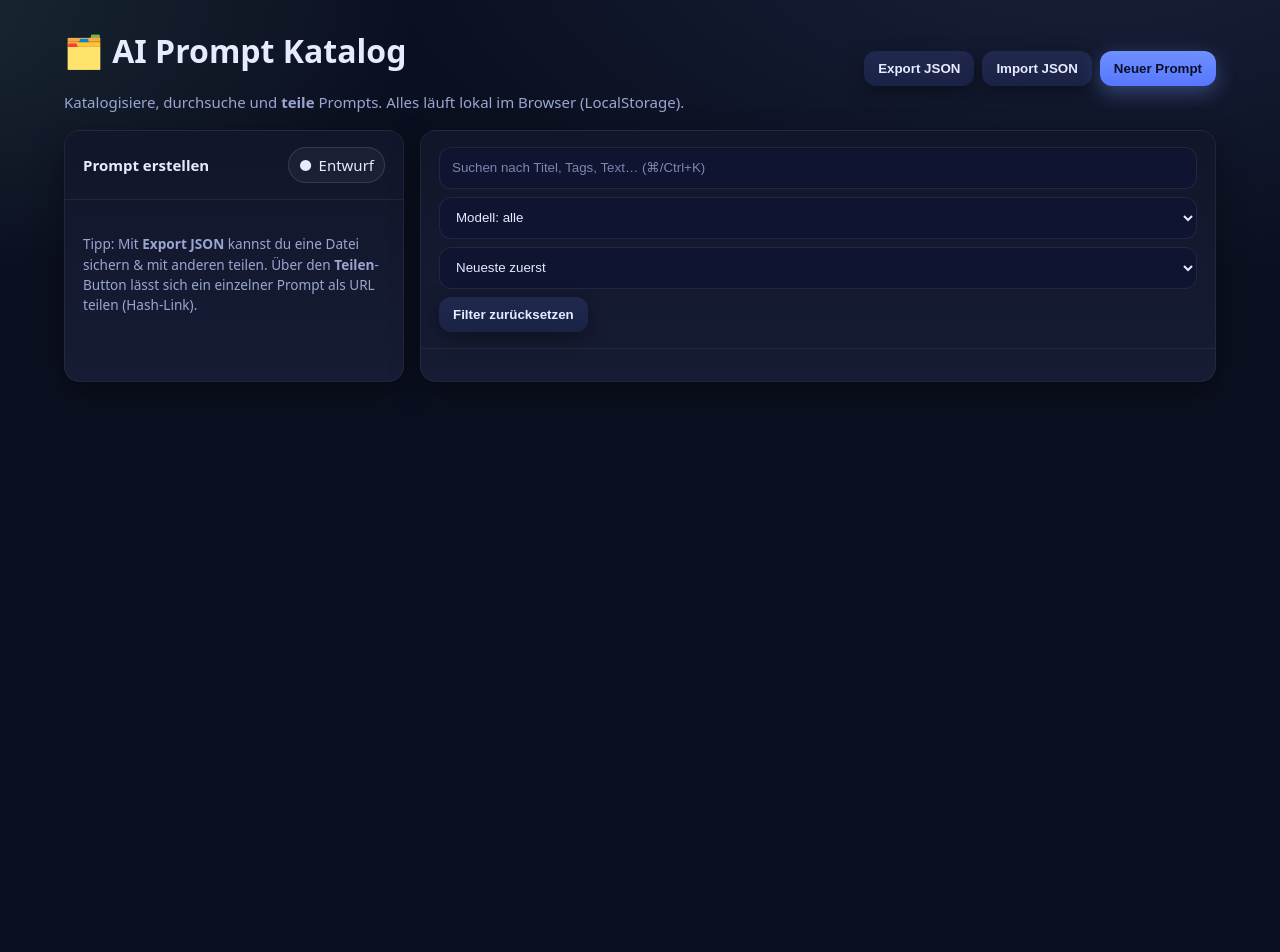
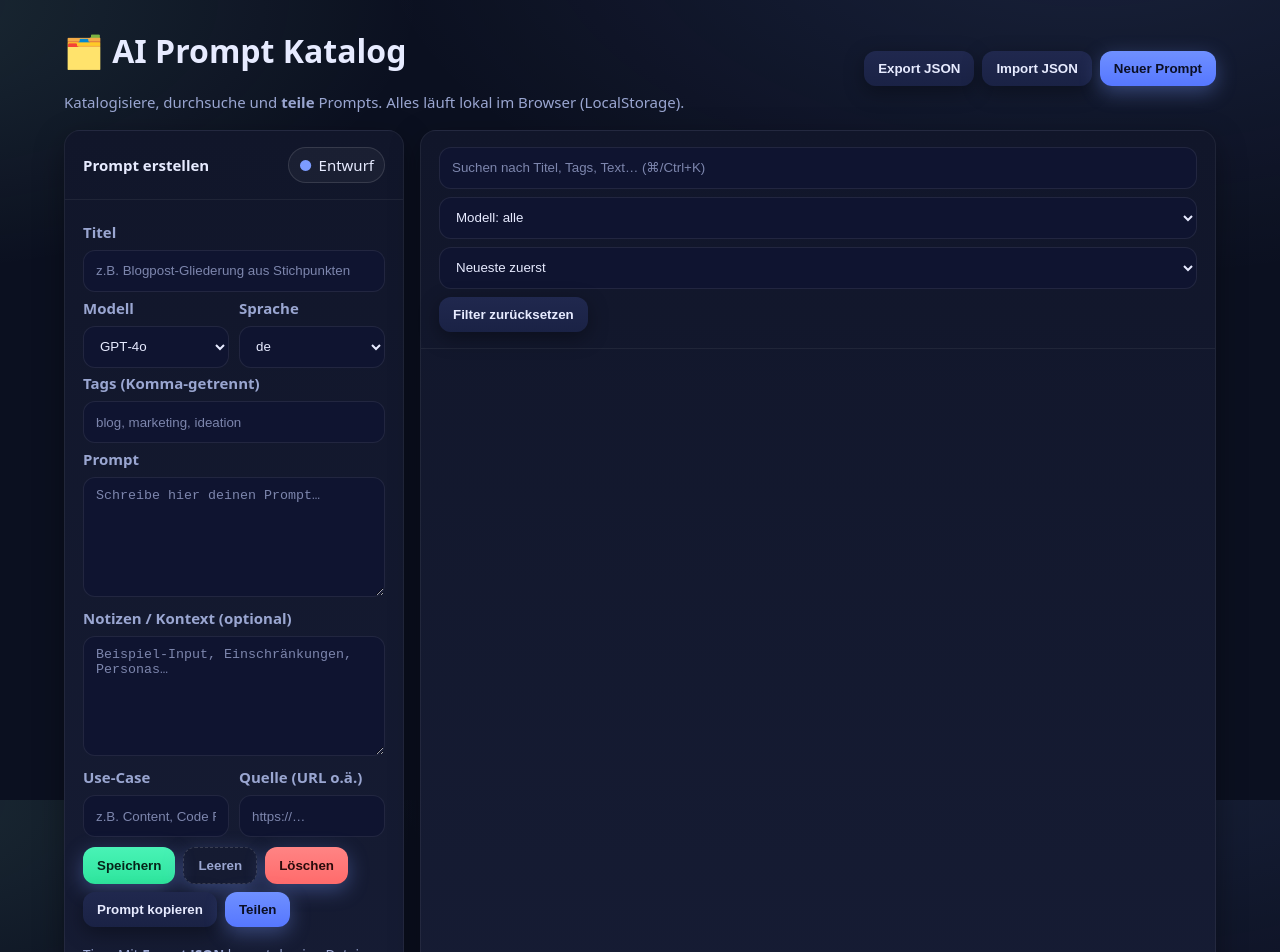
Before and after one commit to BirdyDevs/promt-library, a React (Create React App) app in the folder frontend/: page / in a window 1280 px wide. Shown: the top 952 px of the page. Before the commit the page ends 800 px from the top, so only its background shows below. Built offline with nearby package versions, Linux system fonts and the light colour scheme.

Commit message:
feat: add PromptForm component for managing prompts with save, delete, and share functionalities

```diff
--- a/frontend/src/App.js
+++ b/frontend/src/App.js
@@ -1,25 +1,89 @@
 
 import React, { useState } from 'react';
 import './App.css';
+
 import Toolbar from './Toolbar';
-import { usePrompts } from './hooks';
+import PromptForm from './PromptForm';
+import { usePrompts, now, uid } from './hooks';
+
 
 function App() {
-  // Prompts-Logik (wird später erweitert)
   const { prompts, setPrompts, upsert, remove, reset } = usePrompts();
+  const [current, setCurrent] = useState(null); // aktueller Prompt im Formular
+  const [status, setStatus] = useState({ label: 'Entwurf', kind: 'neutral' });
 
-  // Toolbar-Handler (Platzhalter)
+  // Toolbar-Handler
   const handleExport = () => {
-    // TODO: Export-Logik
-    alert('Export!');
+    const data = JSON.stringify(prompts, null, 2);
+    const blob = new Blob([data], { type: 'application/json' });
+    const a = document.createElement('a');
+    a.href = URL.createObjectURL(blob);
+    a.download = 'prompts.json';
+    a.click();
+    URL.revokeObjectURL(a.href);
   };
   const handleImport = () => {
-    // TODO: Import-Logik
-    alert('Import!');
+    const input = document.createElement('input');
+    input.type = 'file';
+    input.accept = '.json,application/json';
+    input.onchange = async () => {
+      const file = input.files[0];
+      if (!file) return;
+      const text = await file.text();
+      try {
+        const arr = JSON.parse(text);
+        const nowIso = now();
+        const items = Array.isArray(arr) ? arr : [];
+        const existing = prompts;
+        for (const it of items) {
+          const dup = existing.find(x => x.title === it.title && x.prompt === it.prompt);
+          it.id = dup ? dup.id : uid();
+          it.createdAt = dup ? dup.createdAt : nowIso;
+          it.updatedAt = nowIso;
+          upsert(it);
+        }
+        setStatus({ label: `Import abgeschlossen (${items.length}) ✅`, kind: 'ok' });
+      } catch {
+        setStatus({ label: 'Ungültige Datei ❌', kind: 'warn' });
+      }
+    };
+    input.click();
   };
   const handleNew = () => {
-    // TODO: Formular leeren
-    alert('Neuer Prompt!');
+    setCurrent(null);
+    setStatus({ label: 'Entwurf', kind: 'neutral' });
+  };
+
+  // PromptForm-Handler
+  const handleSave = (item) => {
+    upsert(item);
+    setCurrent(item);
+    setStatus({ label: 'Gespeichert', kind: 'ok' });
+  };
+  const handleDelete = (id) => {
+    if (!id) return;
+    if (window.confirm('Diesen Prompt wirklich löschen?')) {
+      remove(id);
+      setCurrent(null);
+      setStatus({ label: 'Gelöscht', kind: 'warn' });
+    }
+  };
+  const handleCopy = (text) => {
+    if (!text) return;
+    navigator.clipboard?.writeText(text).then(() => setStatus({ label: 'Prompt kopiert ✅', kind: 'ok' }));
+  };
+  const handleShare = (item) => {
+    if (!item.title || !item.prompt) {
+      setStatus({ label: 'Bitte Titel & Prompt ausfüllen.', kind: 'warn' });
+      return;
+    }
+    const payload = encodeURIComponent(btoa(unescape(encodeURIComponent(JSON.stringify(item)))));
+    const url = window.location.origin + window.location.pathname + '#share=' + payload;
+    navigator.clipboard?.writeText(url).then(() => setStatus({ label: 'Link in Zwischenablage.', kind: 'ok' }));
+  };
+  const handleReset = () => {
+    setCurrent(null);
+    setStatus({ label: 'Entwurf', kind: 'neutral' });
   };
 
   return (
@@ -36,11 +100,21 @@ function App() {
         {/* Editor links */}
         <section className="card" id="editor">
           <div className="card-header">
-            <strong id="form-title">Prompt erstellen</strong>
-            <div className="pill"><span id="status-dot">●</span><span id="status-text">Entwurf</span></div>
+            <strong id="form-title">{current ? 'Prompt bearbeiten' : 'Prompt erstellen'}</strong>
+            <div className="pill"><span id="status-dot" style={{ color: status.kind === 'ok' ? 'var(--ok)' : status.kind === 'warn' ? 'var(--danger)' : 'var(--brand)' }}>●</span><span id="status-text">{status.label}</span></div>
           </div>
           <div className="card-body">
-            {/* PromptForm-Komponente folgt */}
+            <PromptForm
+              value={current}
+              onChange={setCurrent}
+              onSave={handleSave}
+              onDelete={handleDelete}
+              onCopy={handleCopy}
+              onShare={handleShare}
+              onReset={handleReset}
+              status={status}
+              setStatus={setStatus}
+            />
             <div className="footer">Tipp: Mit <strong>Export JSON</strong> kannst du eine Datei sichern & mit anderen teilen. Über den <strong>Teilen</strong>-Button lässt sich ein einzelner Prompt als URL teilen (Hash‑Link).</div>
           </div>
         </section>
--- /dev/null
+++ b/frontend/src/PromptForm.js
@@ -0,0 +1,123 @@
+import React, { useState, useEffect } from 'react';
+import { now, uid } from './hooks';
+
+const initialState = {
+  id: '',
+  title: '',
+  prompt: '',
+  notes: '',
+  tags: '',
+  model: 'GPT‑4o',
+  lang: 'de',
+  usecase: '',
+  source: '',
+  createdAt: '',
+  updatedAt: ''
+};
+
+const modelOptions = [
+  'GPT‑4o',
+  'GPT‑5 Thinking',
+  'Claude',
+  'Llama',
+  'Sonstiges'
+];
+const langOptions = ['de', 'en', 'es', 'fr'];
+
+export default function PromptForm({
+  value,
+  onChange,
+  onSave,
+  onDelete,
+  onCopy,
+  onShare,
+  onReset,
+  status,
+  setStatus
+}) {
+  const [form, setForm] = useState(initialState);
+
+  useEffect(() => {
+    if (value) setForm(value);
+    else setForm(initialState);
+  }, [value]);
+
+  const handleChange = e => {
+    const { name, value } = e.target;
+    setForm(f => ({ ...f, [name]: value }));
+    if (onChange) onChange({ ...form, [name]: value });
+  };
+
+  const handleSubmit = e => {
+    e.preventDefault();
+    if (!form.title || !form.prompt) {
+      setStatus && setStatus({ label: 'Fehlende Pflichtfelder', kind: 'warn' });
+      return;
+    }
+    const item = {
+      ...form,
+      id: form.id || uid(),
+      createdAt: form.createdAt || now(),
+      updatedAt: now()
+    };
+    onSave && onSave(item);
+    setStatus && setStatus({ label: 'Gespeichert', kind: 'ok' });
+  };
+
+  const handleReset = () => {
+    setForm(initialState);
+    onReset && onReset();
+    setStatus && setStatus({ label: 'Entwurf', kind: 'neutral' });
+  };
+
+  return (
+    <form onSubmit={handleSubmit}>
+      <input type="hidden" name="id" value={form.id} />
+      <label htmlFor="title">Titel</label>
+      <input type="text" name="title" id="title" required placeholder="z.B. Blogpost-Gliederung aus Stichpunkten" value={form.title} onChange={handleChange} />
+
+      <div className="row">
+        <div>
+          <label htmlFor="model">Modell</label>
+          <select name="model" id="model" value={form.model} onChange={handleChange}>
+            {modelOptions.map(opt => <option key={opt}>{opt}</option>)}
+          </select>
+        </div>
+        <div>
+          <label htmlFor="lang">Sprache</label>
+          <select name="lang" id="lang" value={form.lang} onChange={handleChange}>
+            {langOptions.map(opt => <option key={opt}>{opt}</option>)}
+          </select>
+        </div>
+      </div>
+
+      <label htmlFor="tags">Tags (Komma‑getrennt)</label>
+      <input type="text" name="tags" id="tags" placeholder="blog, marketing, ideation" value={form.tags} onChange={handleChange} />
+
+      <label htmlFor="prompt">Prompt</label>
+      <textarea name="prompt" id="prompt" placeholder="Schreibe hier deinen Prompt…" required value={form.prompt} onChange={handleChange} />
+
+      <label htmlFor="notes">Notizen / Kontext (optional)</label>
+      <textarea name="notes" id="notes" placeholder="Beispiel-Input, Einschränkungen, Personas…" value={form.notes} onChange={handleChange} />
+
+      <div className="row">
+        <div>
+          <label htmlFor="usecase">Use‑Case</label>
+          <input type="text" name="usecase" id="usecase" placeholder="z.B. Content, Code Review, Datenanalyse" value={form.usecase} onChange={handleChange} />
+        </div>
+        <div>
+          <label htmlFor="source">Quelle (URL o.ä.)</label>
+          <input type="text" name="source" id="source" placeholder="https://…" value={form.source} onChange={handleChange} />
+        </div>
+      </div>
+
+      <div className="row-inline" style={{marginTop:10}}>
+        <button className="btn ok" type="submit">Speichern</button>
+        <button className="btn ghost" type="button" onClick={handleReset}>Leeren</button>
+        <button className="btn warn" type="button" onClick={() => onDelete && onDelete(form.id)} title="Prompt löschen">Löschen</button>
+        <button className="btn secondary" type="button" onClick={() => onCopy && onCopy(form.prompt)} title="Prompt in Zwischenablage">Prompt kopieren</button>
+        <button className="btn" type="button" onClick={() => onShare && onShare(form)} title="Diesen Prompt als Link teilen">Teilen</button>
+      </div>
+    </form>
+  );
+}
```
